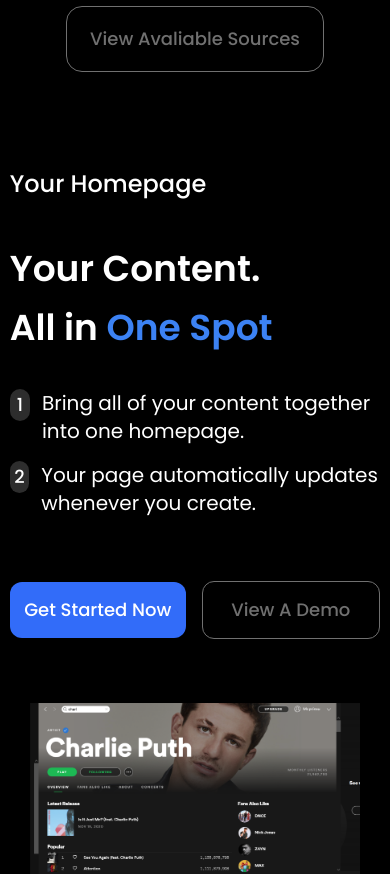
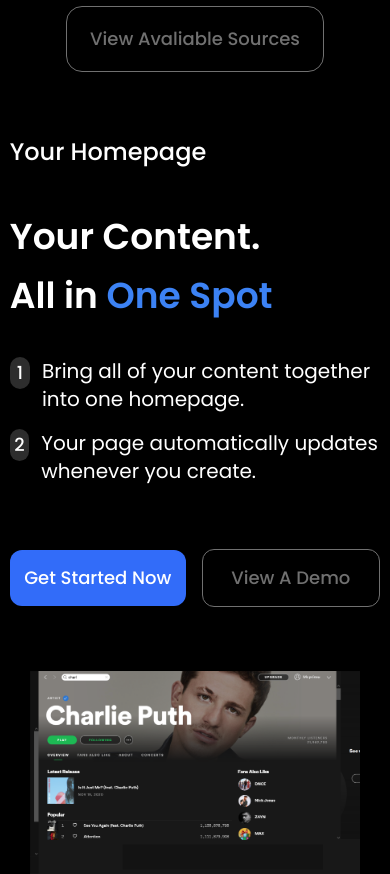
Before and after one commit to Soliha17/Marico, a React (Vite) app: page / in a window 390 px wide. Shown: the part 1380-2254 px from the top of the page. Built offline with nearby package versions, Linux system fonts and the light colour scheme.

Commit message:
Make: footer

```diff
--- a/src/components/organisms/YourHomepage.jsx
+++ b/src/components/organisms/YourHomepage.jsx
@@ -3,7 +3,7 @@ import NumberedText from "../molecules/NumberedText";
 
 const YourHomepage = () => {
   return (
-    <div className="mx-auto mt-24 flex w-[95%] max-w-[1640px] flex-col justify-center gap-14 overflow-x-hidden md:justify-between lg:mt-44 lg:gap-20 xl:flex-row">
+    <div className="mx-auto mt-16 flex w-[95%] max-w-[1640px] flex-col justify-center gap-14 overflow-x-hidden md:justify-between lg:mt-44 lg:gap-20 xl:flex-row">
       <div>
         <p className="text-2xl font-medium text-white md:text-3xl">
           Your Homepage
```
